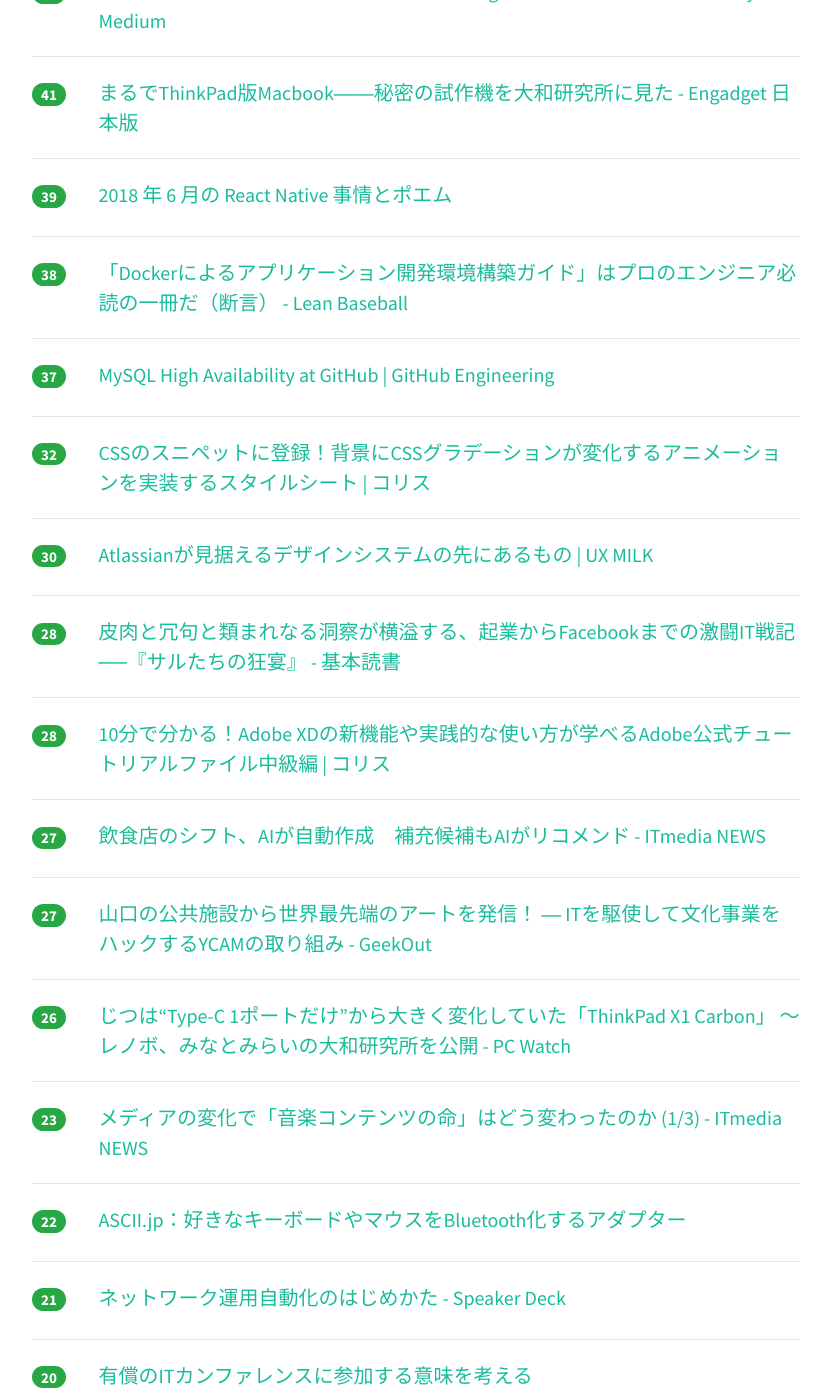
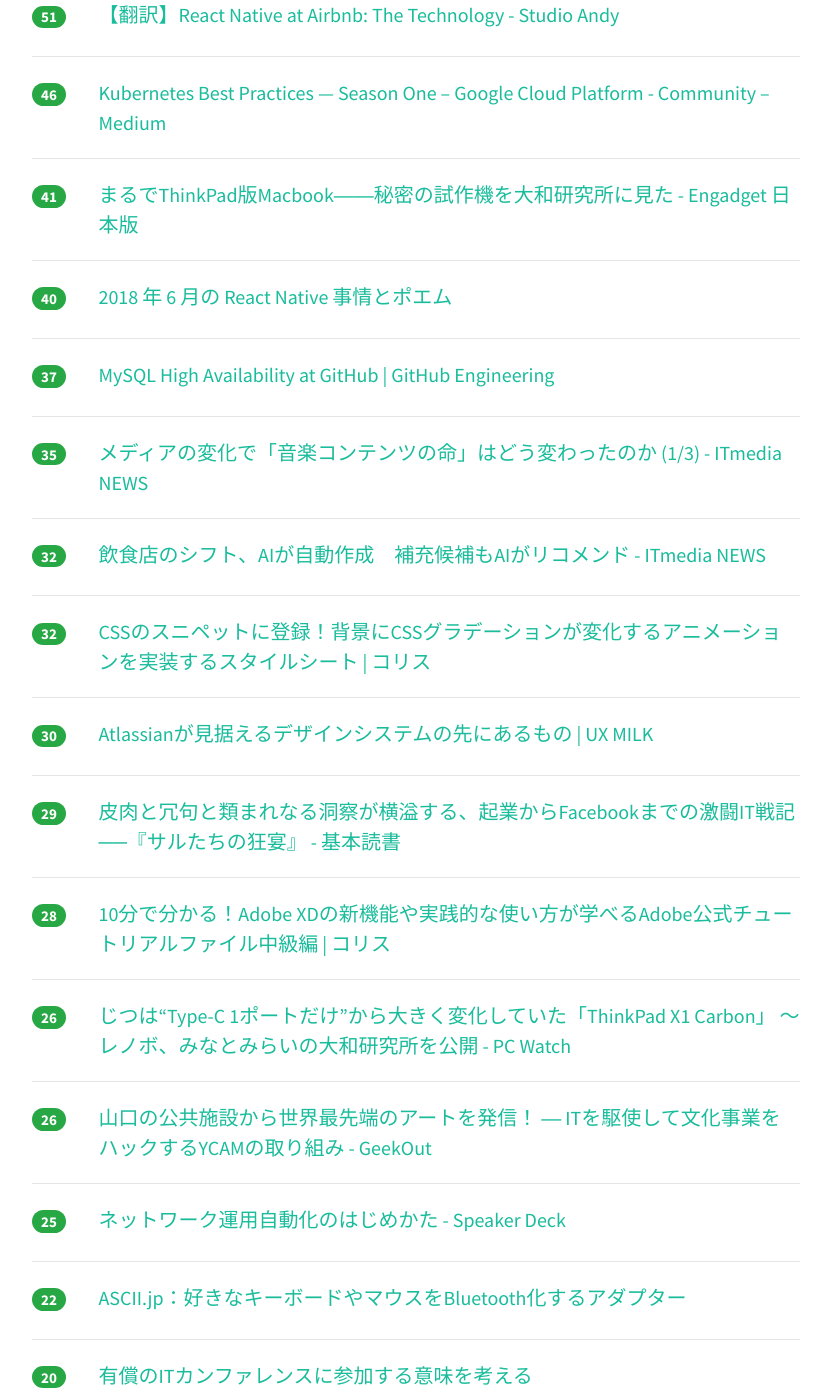
Before and after one commit to yatta47/hatena-matome-site, a Jekyll site: the page built from _posts/2018-06-21-hatena.md, in a window 1280 px wide and 1400 px high, scrolled down 1090 px. Shown: the whole window, without its empty margins (224-1054 px from the left). Built offline with Jekyll 4.4.1, drawn with Linux system fonts in a browser that asks for light colours; nearby versions of some CDN libraries; some of the changed text lies outside the part shown.

Commit message:
Updated 2018-06-21

```diff
--- a/_posts/2018-06-21-hatena.md
+++ b/_posts/2018-06-21-hatena.md
@@ -1,28 +1,33 @@
 ---
 layout: post
 title:  "2018-06-21 はてぶIT"
-date:   2018-06-21 14:02:40
+date:   2018-06-21 15:03:00
 tags: [it-hotentry]
 ---
-58 件のデータあり
+60 件のデータあり
 
 <hr><div class="row">
-<div class="col-1"><span class="badge badge-pill badge-success h2">389</span></div>
+<div class="col-1"><span class="badge badge-pill badge-success h2">421</span></div>
 <div class="col-11"><a href='https://www.publickey1.jp/blog/18/linuxboltfacebook.html' target='_blank'>Linuxバイナリを最適化して性能を向上させる「BOLT」、Facebookがオープンソースで公開。言語やコンパイラに依存せず高速化 － Publickey</a></div>
 </div>
 <hr>
 <div class="row">
-<div class="col-1"><span class="badge badge-pill badge-success h2">196</span></div>
+<div class="col-1"><span class="badge badge-pill badge-success h2">223</span></div>
 <div class="col-11"><a href='http://rkx1209.hatenablog.com/entry/2018/06/21/054624' target='_blank'>システムソフトウェアに対する攻撃の歴史と傾向 - 高度標的型攻撃や国家に支援された攻撃の仕組み - - るくすの日記 ~ Out_Of_Range ~</a></div>
 </div>
 <hr>
 <div class="row">
-<div class="col-1"><span class="badge badge-pill badge-success h2">125</span></div>
+<div class="col-1"><span class="badge badge-pill badge-success h2">152</span></div>
 <div class="col-11"><a href='https://jp.techcrunch.com/2018/06/21/2018-06-19-github-education-is-now-free-for-schools/' target='_blank'>学校単位でGitHubを無料で使えるようになった | TechCrunch Japan</a></div>
 </div>
 <hr>
 <div class="row">
-<div class="col-1"><span class="badge badge-pill badge-success h2">70</span></div>
+<div class="col-1"><span class="badge badge-pill badge-success h2">73</span></div>
+<div class="col-11"><a href='http://shinyorke.hatenablog.com/entry/docker' target='_blank'>「Dockerによるアプリケーション開発環境構築ガイド」はプロのエンジニア必読の一冊だ（断言） - Lean Baseball</a></div>
+</div>
+<hr>
+<div class="row">
+<div class="col-1"><span class="badge badge-pill badge-success h2">72</span></div>
 <div class="col-11"><a href='https://dev.classmethod.jp/cloud/aws/w-a-operational-excellence-slide/' target='_blank'>AWSの運用ベストプラクティス 「運用上の優秀性(Operational Excellence)」についてがっつり説明しているスライドがあったので和訳レポートします ｜ Developers.IO</a></div>
 </div>
 <hr>
@@ -32,17 +37,17 @@ tags: [it-hotentry]
 </div>
 <hr>
 <div class="row">
+<div class="col-1"><span class="badge badge-pill badge-success h2">54</span></div>
+<div class="col-11"><a href='http://www.itmedia.co.jp/news/articles/1806/21/news033.html' target='_blank'>AI時代に生き残る人たち　私たちは“AI人材”を目指すべきなのか (1/3) - ITmedia NEWS</a></div>
+</div>
+<hr>
+<div class="row">
 <div class="col-1"><span class="badge badge-pill badge-success h2">51</span></div>
 <div class="col-11"><a href='http://studio-andy.hatenablog.com/entry/react-native-at-airbnb-the-technology' target='_blank'>【翻訳】React Native at Airbnb: The Technology - Studio Andy</a></div>
 </div>
 <hr>
 <div class="row">
-<div class="col-1"><span class="badge badge-pill badge-success h2">44</span></div>
-<div class="col-11"><a href='http://www.itmedia.co.jp/news/articles/1806/21/news033.html' target='_blank'>AI時代に生き残る人たち　私たちは“AI人材”を目指すべきなのか (1/3) - ITmedia NEWS</a></div>
-</div>
-<hr>
-<div class="row">
-<div class="col-1"><span class="badge badge-pill badge-success h2">42</span></div>
+<div class="col-1"><span class="badge badge-pill badge-success h2">46</span></div>
 <div class="col-11"><a href='https://medium.com/google-cloud/11119aee1d10' target='_blank'>Kubernetes Best Practices — Season One – Google Cloud Platform - Community – Medium</a></div>
 </div>
 <hr>
@@ -52,18 +57,23 @@ tags: [it-hotentry]
 </div>
 <hr>
 <div class="row">
-<div class="col-1"><span class="badge badge-pill badge-success h2">39</span></div>
+<div class="col-1"><span class="badge badge-pill badge-success h2">40</span></div>
 <div class="col-11"><a href='https://qiita.com/janus_wel/items/f3640c7d7ca4c4fc388a' target='_blank'>2018 年 6 月の React Native 事情とポエム</a></div>
-</div>
-<hr>
-<div class="row">
-<div class="col-1"><span class="badge badge-pill badge-success h2">38</span></div>
-<div class="col-11"><a href='http://shinyorke.hatenablog.com/entry/docker' target='_blank'>「Dockerによるアプリケーション開発環境構築ガイド」はプロのエンジニア必読の一冊だ（断言） - Lean Baseball</a></div>
 </div>
 <hr>
 <div class="row">
 <div class="col-1"><span class="badge badge-pill badge-success h2">37</span></div>
 <div class="col-11"><a href='https://githubengineering.com/mysql-high-availability-at-github/' target='_blank'>MySQL High Availability at GitHub | GitHub Engineering</a></div>
+</div>
+<hr>
+<div class="row">
+<div class="col-1"><span class="badge badge-pill badge-success h2">35</span></div>
+<div class="col-11"><a href='http://www.itmedia.co.jp/news/articles/1806/21/news034.html' target='_blank'>メディアの変化で「音楽コンテンツの命」はどう変わったのか (1/3) - ITmedia NEWS</a></div>
+</div>
+<hr>
+<div class="row">
+<div class="col-1"><span class="badge badge-pill badge-success h2">32</span></div>
+<div class="col-11"><a href='http://www.itmedia.co.jp/news/articles/1806/20/news121.html' target='_blank'>飲食店のシフト、AIが自動作成　補充候補もAIがリコメンド - ITmedia NEWS</a></div>
 </div>
 <hr>
 <div class="row">
@@ -77,7 +87,7 @@ tags: [it-hotentry]
 </div>
 <hr>
 <div class="row">
-<div class="col-1"><span class="badge badge-pill badge-success h2">28</span></div>
+<div class="col-1"><span class="badge badge-pill badge-success h2">29</span></div>
 <div class="col-11"><a href='https://huyukiitoichi.hatenadiary.jp/entry/2018/06/21/080000' target='_blank'>皮肉と冗句と類まれなる洞察が横溢する、起業からFacebookまでの激闘IT戦記──『サルたちの狂宴』 - 基本読書</a></div>
 </div>
 <hr>
@@ -87,33 +97,23 @@ tags: [it-hotentry]
 </div>
 <hr>
 <div class="row">
-<div class="col-1"><span class="badge badge-pill badge-success h2">27</span></div>
-<div class="col-11"><a href='http://www.itmedia.co.jp/news/articles/1806/20/news121.html' target='_blank'>飲食店のシフト、AIが自動作成　補充候補もAIがリコメンド - ITmedia NEWS</a></div>
-</div>
-<hr>
-<div class="row">
-<div class="col-1"><span class="badge badge-pill badge-success h2">27</span></div>
-<div class="col-11"><a href='https://geek-out.jp/column/entry/2018/06/21/110000' target='_blank'>山口の公共施設から世界最先端のアートを発信！ ― ITを駆使して文化事業をハックするYCAMの取り組み - GeekOut</a></div>
-</div>
-<hr>
-<div class="row">
 <div class="col-1"><span class="badge badge-pill badge-success h2">26</span></div>
 <div class="col-11"><a href='https://pc.watch.impress.co.jp/docs/news/1128681.html' target='_blank'>じつは“Type-C 1ポートだけ”から大きく変化していた「ThinkPad X1 Carbon」 ～レノボ、みなとみらいの大和研究所を公開 - PC Watch</a></div>
 </div>
 <hr>
 <div class="row">
-<div class="col-1"><span class="badge badge-pill badge-success h2">23</span></div>
-<div class="col-11"><a href='http://www.itmedia.co.jp/news/articles/1806/21/news034.html' target='_blank'>メディアの変化で「音楽コンテンツの命」はどう変わったのか (1/3) - ITmedia NEWS</a></div>
+<div class="col-1"><span class="badge badge-pill badge-success h2">26</span></div>
+<div class="col-11"><a href='https://geek-out.jp/column/entry/2018/06/21/110000' target='_blank'>山口の公共施設から世界最先端のアートを発信！ ― ITを駆使して文化事業をハックするYCAMの取り組み - GeekOut</a></div>
+</div>
+<hr>
+<div class="row">
+<div class="col-1"><span class="badge badge-pill badge-success h2">25</span></div>
+<div class="col-11"><a href='https://speakerdeck.com/taijijiji/netutowakuyun-yong-zi-dong-hua-falsehazimekata' target='_blank'>ネットワーク運用自動化のはじめかた - Speaker Deck</a></div>
 </div>
 <hr>
 <div class="row">
 <div class="col-1"><span class="badge badge-pill badge-success h2">22</span></div>
 <div class="col-11"><a href='http://ascii.jp/elem/000/001/697/1697199/' target='_blank'>ASCII.jp：好きなキーボードやマウスをBluetooth化するアダプター</a></div>
-</div>
-<hr>
-<div class="row">
-<div class="col-1"><span class="badge badge-pill badge-success h2">21</span></div>
-<div class="col-11"><a href='https://speakerdeck.com/taijijiji/netutowakuyun-yong-zi-dong-hua-falsehazimekata' target='_blank'>ネットワーク運用自動化のはじめかた - Speaker Deck</a></div>
 </div>
 <hr>
 <div class="row">
@@ -137,6 +137,16 @@ tags: [it-hotentry]
 </div>
 <hr>
 <div class="row">
+<div class="col-1"><span class="badge badge-pill badge-success h2">18</span></div>
+<div class="col-11"><a href='http://www.itmedia.co.jp/news/articles/1806/21/news047.html' target='_blank'>太陽の塔、内部公開が中止　公園施設の被災で再開めど立たず - ITmedia NEWS</a></div>
+</div>
+<hr>
+<div class="row">
+<div class="col-1"><span class="badge badge-pill badge-success h2">18</span></div>
+<div class="col-11"><a href='https://logmi.jp/294756' target='_blank'>「女性エンジニア少ない問題」を解決するために、機械学習で男性エンジニアを女性に変換する - ログミーTech（テック）</a></div>
+</div>
+<hr>
+<div class="row">
 <div class="col-1"><span class="badge badge-pill badge-success h2">16</span></div>
 <div class="col-11"><a href='http://ruffnex.net/kuroringo/IoTHack/' target='_blank'>『ハッカーの学校 IoTハッキングの教科書』公式サイト</a></div>
 </div>
@@ -148,12 +158,17 @@ tags: [it-hotentry]
 <hr>
 <div class="row">
 <div class="col-1"><span class="badge badge-pill badge-success h2">16</span></div>
+<div class="col-11"><a href='https://japan.cnet.com/article/35121172/' target='_blank'>Instagram、動画用のアプリ「IGTV」を発表--縦型で最長60分の動画に対応 - CNET Japan</a></div>
+</div>
+<hr>
+<div class="row">
+<div class="col-1"><span class="badge badge-pill badge-success h2">16</span></div>
 <div class="col-11"><a href='http://www.atmarkit.co.jp/ait/articles/1806/21/news018.html' target='_blank'>プロトタイプは画面や機能ごとに作ってはいけない：もう迷わない！　ビジネスを成長させるUXデザイン手法の使い方（5） - ＠IT</a></div>
 </div>
 <hr>
 <div class="row">
-<div class="col-1"><span class="badge badge-pill badge-success h2">15</span></div>
-<div class="col-11"><a href='https://japan.cnet.com/article/35121172/' target='_blank'>Instagram、動画用のアプリ「IGTV」を発表--縦型で最長60分の動画に対応 - CNET Japan</a></div>
+<div class="col-1"><span class="badge badge-pill badge-success h2">16</span></div>
+<div class="col-11"><a href='https://research.preferred.jp/2018/06/menoh-release/' target='_blank'>DNN推論用ライブラリ「Menoh」リリースについて | Preferred Research</a></div>
 </div>
 <hr>
 <div class="row">
@@ -168,17 +183,12 @@ tags: [it-hotentry]
 <hr>
 <div class="row">
 <div class="col-1"><span class="badge badge-pill badge-success h2">14</span></div>
-<div class="col-11"><a href='https://logmi.jp/294756' target='_blank'>「女性エンジニア少ない問題」を解決するために、機械学習で男性エンジニアを女性に変換する - ログミーTech（テック）</a></div>
+<div class="col-11"><a href='https://www.mainichi.co.jp/co-act/about-font.html' target='_blank'>毎日書体 | 毎日新聞社</a></div>
 </div>
 <hr>
 <div class="row">
 <div class="col-1"><span class="badge badge-pill badge-success h2">13</span></div>
 <div class="col-11"><a href='https://www.newsweekjapan.jp/stories/world/2018/06/post-10426.php' target='_blank'>不法移民の親子引き離す移民当局と商売していたマイクロソフトに非難の嵐 | ワールド | 最新記事 | ニューズウィーク日本版 オフィシャルサイト</a></div>
-</div>
-<hr>
-<div class="row">
-<div class="col-1"><span class="badge badge-pill badge-success h2">13</span></div>
-<div class="col-11"><a href='http://www.itmedia.co.jp/news/articles/1806/21/news047.html' target='_blank'>太陽の塔、内部公開が中止　公園施設の被災で再開めど立たず - ITmedia NEWS</a></div>
 </div>
 <hr>
 <div class="row">
@@ -207,6 +217,16 @@ tags: [it-hotentry]
 </div>
 <hr>
 <div class="row">
+<div class="col-1"><span class="badge badge-pill badge-success h2">12</span></div>
+<div class="col-11"><a href='https://japanese.engadget.com/2018/06/20/iphone-3/' target='_blank'>iPhone向け「+メッセージ」が公開　3キャリア共通のチャットアプリ - Engadget 日本版</a></div>
+</div>
+<hr>
+<div class="row">
+<div class="col-1"><span class="badge badge-pill badge-success h2">12</span></div>
+<div class="col-11"><a href='https://github.com/react-native-jp/react-native-at-airbnb-jp-translation' target='_blank'>GitHub - react-native-jp/react-native-at-airbnb-jp-translation</a></div>
+</div>
+<hr>
+<div class="row">
 <div class="col-1"><span class="badge badge-pill badge-success h2">11</span></div>
 <div class="col-11"><a href='https://ferret-plus.com/10075' target='_blank'>自社サービスにAI機能を！「機械学習」の要素を取り入れたJavaScriptライブラリ9選｜ferret [フェレット]</a></div>
 </div>
@@ -223,7 +243,7 @@ tags: [it-hotentry]
 <hr>
 <div class="row">
 <div class="col-1"><span class="badge badge-pill badge-success h2">11</span></div>
-<div class="col-11"><a href='https://japanese.engadget.com/2018/06/20/iphone-3/' target='_blank'>iPhone向け「+メッセージ」が公開　3キャリア共通のチャットアプリ - Engadget 日本版</a></div>
+<div class="col-11"><a href='https://japanese.engadget.com/2018/06/20/leap-motion-ar/' target='_blank'>まさにゲームの世界。Leap MotionがARヘッドセットによる卓球のデモを披露 - Engadget 日本版</a></div>
 </div>
 <hr>
 <div class="row">
@@ -249,11 +269,6 @@ tags: [it-hotentry]
 <div class="row">
 <div class="col-1"><span class="badge badge-pill badge-success h2">10</span></div>
 <div class="col-11"><a href='http://www.itmedia.co.jp/mobile/articles/1806/21/news054.html' target='_blank'>3キャリア共通「＋メッセージ」のiOSアプリ登場　iPhoneやiPadでも利用可能に - ITmedia Mobile</a></div>
-</div>
-<hr>
-<div class="row">
-<div class="col-1"><span class="badge badge-pill badge-success h2">10</span></div>
-<div class="col-11"><a href='https://www.mainichi.co.jp/co-act/about-font.html' target='_blank'>毎日書体 | 毎日新聞社</a></div>
 </div>
 <hr>
 <div class="row">
@@ -291,8 +306,3 @@ tags: [it-hotentry]
 <div class="col-11"><a href='https://ift.tt/2M9AqFg' target='_blank'>京大マイコンクラブに4月から入会しました&OB会でLTをしました - 桐生あんずです</a></div>
 </div>
 <hr>
-<div class="row">
-<div class="col-1"><span class="badge badge-pill badge-success h2">3</span></div>
-<div class="col-11"><a href='https://research.preferred.jp/2018/06/menoh-release/' target='_blank'>DNN推論用ライブラリ「Menoh」リリースについて | Preferred Research</a></div>
-</div>
-<hr>
```
